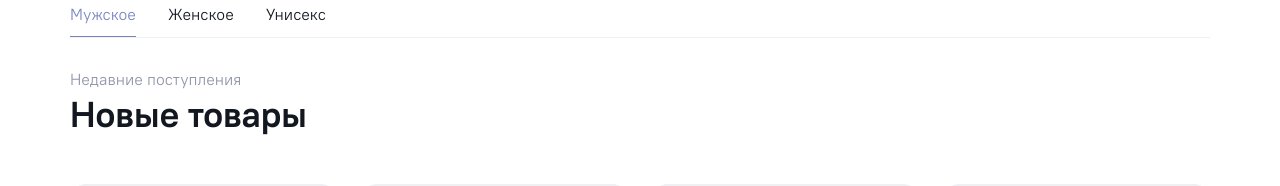
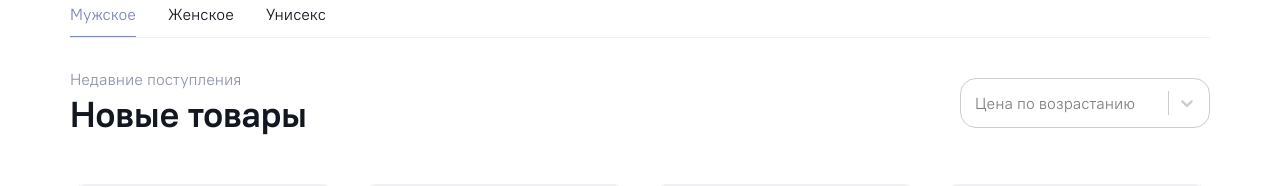
Before and after one commit to anakolchina97/cloza, a Next.js app: page / in a window 1280 px wide. Shown: the part 614-800 px from the top of the page. Built offline with nearby package versions, Linux system fonts and the light colour scheme.

Commit message:
Add select

```diff
--- a/components/NewGoods.tsx
+++ b/components/NewGoods.tsx
@@ -4,6 +4,7 @@ import { TitleH2 } from "./Title";
 import { rem } from "polished";
 import NewGood from "./NewGood";
 import Button from "./Button";
+import Sort from "./Sort";
 
 type Props = {};
 
@@ -110,10 +111,13 @@ const NewGoods = (props: Props) => {
 
   return (
     <NewGoodsWrap>
-      <NewGoodsTitle>
-        <NewGoodsTitleInfo>Недавние поступления</NewGoodsTitleInfo>
-        <span>Новые товары</span>
-      </NewGoodsTitle>
+      <NewGoodsHeader>
+        <NewGoodsTitle>
+          <NewGoodsTitleInfo>Недавние поступления</NewGoodsTitleInfo>
+          <span>Новые товары</span>
+        </NewGoodsTitle>
+        <Sort />
+      </NewGoodsHeader>
       <NewGoodsCards>
         {goods.map((good, index) => (
           <NewGood {...good} key={index} />
@@ -131,7 +135,17 @@ const NewGoodsWrap = styled.section`
   border-bottom: 1px solid ${(props) => props.theme.colors.gray.light};
 `;
 
-const NewGoodsTitle = styled(TitleH2)``;
+const NewGoodsHeader = styled.header`
+  display: flex;
+  align-items: center;
+  justify-content: space-between;
+  gap: ${rem(20)};
+  margin-bottom: ${rem(48)};
+`;
+
+const NewGoodsTitle = styled(TitleH2)`
+  margin-bottom: 0;
+`;
 
 const NewGoodsTitleInfo = styled.p`
   margin-bottom: ${rem(4)};
--- /dev/null
+++ b/components/Sort.tsx
@@ -0,0 +1,60 @@
+import React, { useState } from "react";
+import styled from "styled-components";
+import Select from "react-select";
+import { rem } from "polished";
+
+const options = [
+  { value: "chocolate", label: "Chocolate" },
+  { value: "strawberry", label: "Strawberry" },
+  { value: "vanilla", label: "Vanilla" },
+];
+
+const Sort = () => {
+  const [selectedOption, setSelectedOption] = useState<null | any>(null);
+
+  return (
+    <SortWrap>
+      <CustomSelect
+        defaultValue={selectedOption}
+        onChange={setSelectedOption}
+        options={options}
+        placeholder="Цена по возрастанию"
+      />
+    </SortWrap>
+  );
+};
+
+const SortWrap = styled.div``;
+
+export const CustomSelect = styled(Select).attrs({
+  styles: {
+    control: (provided: any) => ({
+      ...provided,
+      backgroundColor: "var(--colors-ui-base)",
+      color: "var(--colors-text)",
+      borderRadius: `${rem(16)}`,
+      padding: "0.25rem",
+      boxShadow: "var(--shadow)",
+      height: "50px",
+    }),
+    option: (provided: any, state: any) => ({
+      ...provided,
+      cursor: "pointer",
+      color: "var(--colors-text)",
+      backgroundColor: "white",
+    }),
+  },
+})`
+  width: ${rem(250)};
+  & > * {
+    box-shadow: var(--shadow);
+  }
+  & input {
+    padding-left: 0.25rem;
+  }
+  & > div[id] {
+    background-color: var(--colors-ui-base);
+  }
+`;
+
+export default Sort;
--- a/package.json
+++ b/package.json
@@ -16,6 +16,7 @@
     "react": "18.2.0",
     "react-dom": "18.2.0",
     "react-loader-spinner": "^5.3.4",
+    "react-select": "^5.7.2",
     "react-slidedown": "^2.4.7",
     "sass": "^1.60.0",
     "styled-components": "^5.3.9",
```
Also changed, not shown: 1 other file (tests, documents, lock files or other folders).
